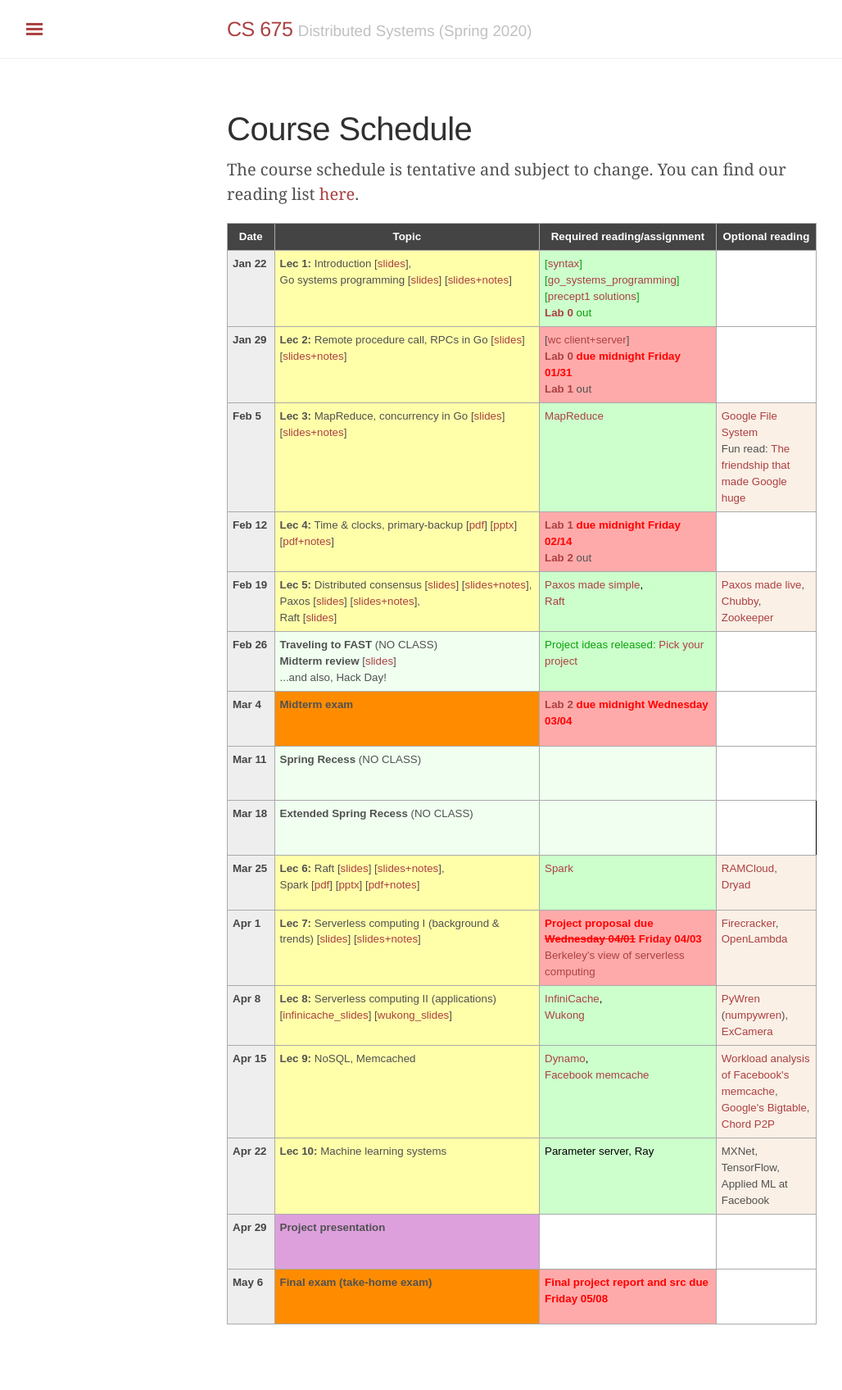
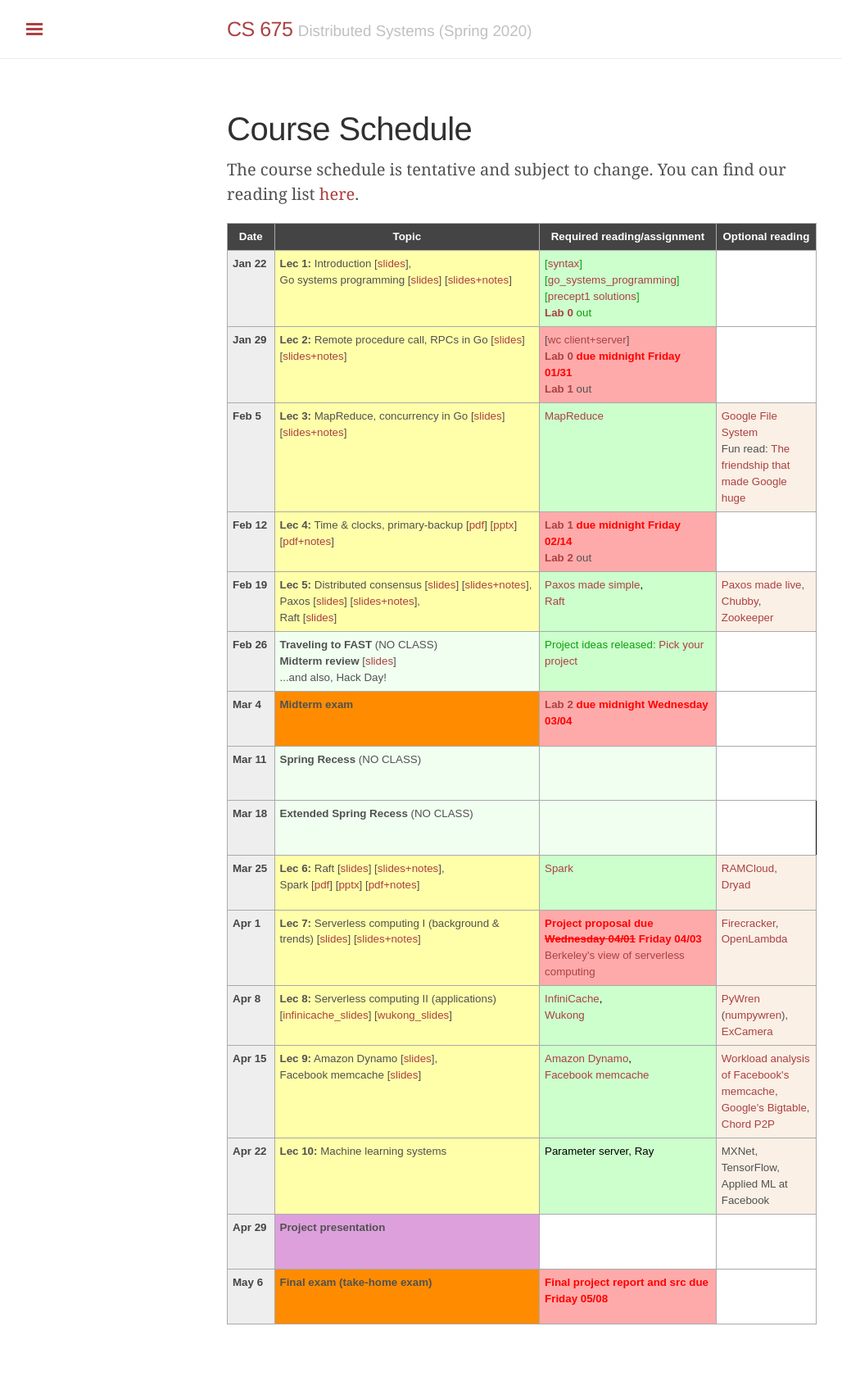
Before and after one commit to tddg/cs675-spring20, a Jekyll site: the page built from schedule.md, in a window 1280 px wide. Shown: the whole page at 82% size, without its empty margins (3-1031 px from the left). Built offline with Jekyll 4.4.1, drawn with Linux system fonts in a browser that asks for light colours.

Commit message:
added lec 9

```diff
--- a/_data/news.yml
+++ b/_data/news.yml
@@ -1,3 +1,7 @@
+
+- date: <strong>04/14/2020</strong>
+  headline: "Lec 9 is posted."
+
 - date: <strong>04/07/2020</strong>
   headline: "Lec 8 is posted (w/ wukong slides updated for P10)."
 
--- a/schedule.md
+++ b/schedule.md
@@ -211,9 +211,10 @@ The course schedule is tentative and subject to change. You can find our reading
 <tr> <!-- week of Apr 13 -->
   <td id="2020-4-15" class="date"><b>Apr 15</b></td>
   <td class="lecture">
-	<b>Lec 9:</b> NoSQL, Memcached</td>
+	<b>Lec 9:</b> Amazon Dynamo [<a href="./public/lecs/lec9-scale-out-kvs-dynamo.pdf">slides</a>],<br/>
+		Facebook memcache [<a href="./public/lecs/lec9-fbmc.pdf">slides</a>]</td>
   <td class="nodue">
-	<span class="reading"><a href="./public/papers/dynamo_sosp07.pdf">Dynamo</a>,<br/>
+	<span class="reading"><a href="./public/papers/dynamo_sosp07.pdf">Amazon Dynamo</a>,<br/>
 		<a href="./public/papers/memcache_nsdi13.pdf">Facebook memcache</a></span></td>
   <td class="optional"><a href="./public/papers/fbkvs_sigmetrics12.pdf">Workload analysis of Facebook's memcache</a>,<br/>
 		<a href="./public/papers/bigtable_osdi06.pdf">Google's Bigtable</a>, <br/>
```
Also changed, not shown: 2 other files.
